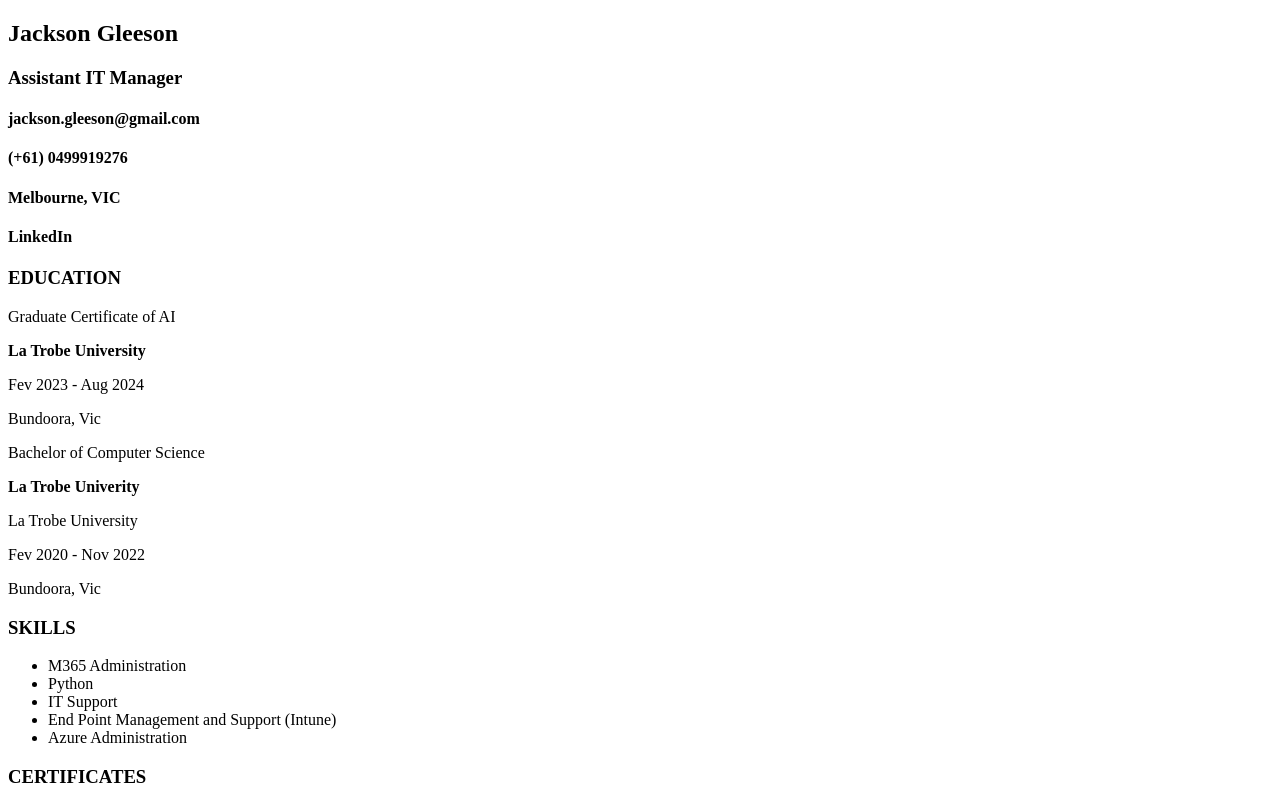
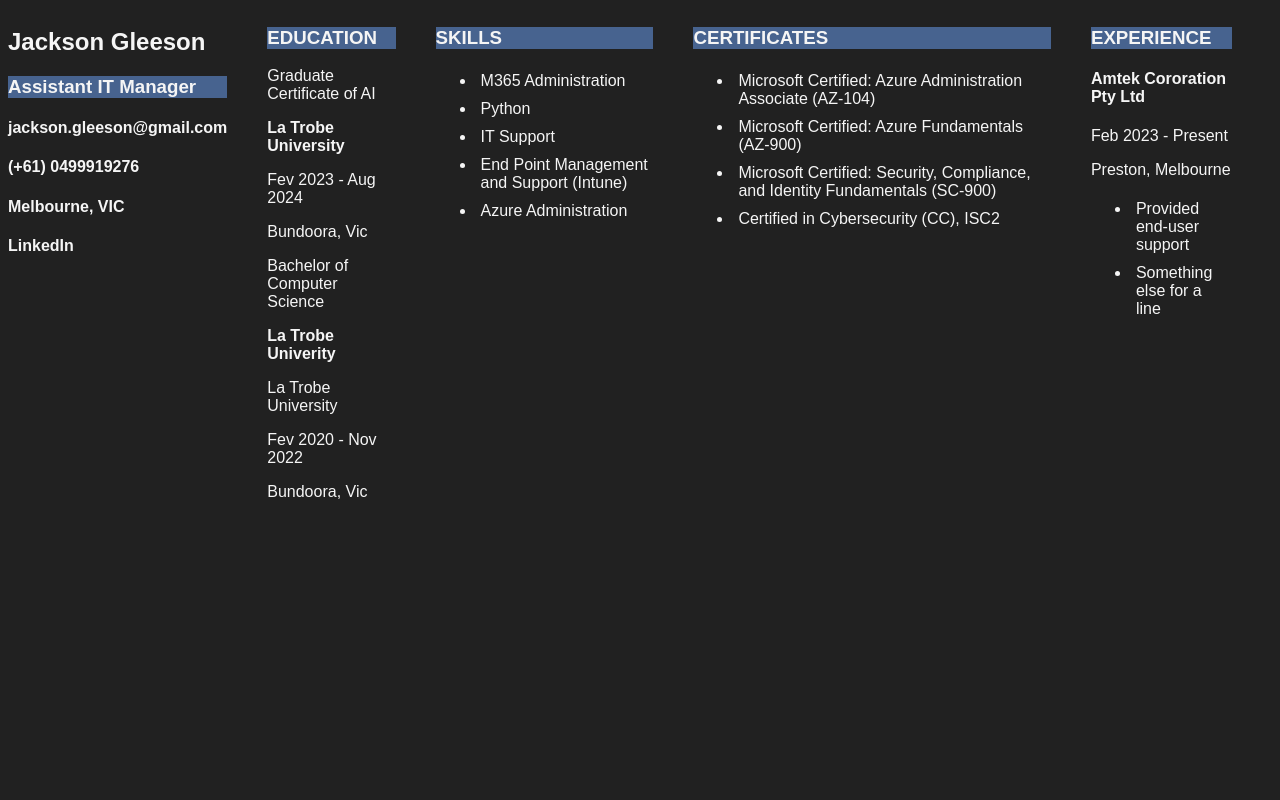
Before and after one commit to Electr0105/resume-website, a plain HTML site: page index.html in a window 1280 px wide. Shown: the top 800 px of the page. Drawn offline with Linux system fonts and the light colour scheme.

Commit message:
dark theme styling

```diff
--- a/css/styles.css
+++ b/css/styles.css
@@ -1,3 +1,20 @@
-body{
-  background-color: blue;
+* {
+  font-family: Arial;
+  background-color: #212121;
+  color: whitesmoke;
 }
+
+body {
+  display: flex;
+  justify-content: center;
+  gap: 40px;
+
+}
+
+h3 {
+  background-color: #47638f
+}
+
+li {
+  padding: 5px;
+}
--- a/index.html
+++ b/index.html
@@ -4,7 +4,7 @@
     <meta charset="UTF-8">
     <meta name="viewport" content="width=device-width, initial-scale=1">
     <title>Resume</title>
-    <link href="css/style.css" rel="stylesheet">
+    <link href="css/styles.css" rel="stylesheet" type="text/css"/>
   </head>
   <body>
     <div id="personal-info">
@@ -17,7 +17,7 @@
         <h4>LinkedIn</h4>
       </div>
     </div>
-    <div id="education-container">
+    <div class="education container">
       <h3>EDUCATION</h3>
       <p>Graduate Certificate of AI</p>
       <p><b>La Trobe University</b></p>
@@ -29,7 +29,7 @@
       <p>Fev 2020 - Nov 2022</p>
       <p>Bundoora, Vic</p>
     </div>
-    <div id="skills-container">
+    <div class="skills container">
       <h3>SKILLS</h3>
       <ul>
         <li>M365 Administration</li>
@@ -39,7 +39,7 @@
         <li>Azure Administration</li>
       </ul>
     </div>
-    <div id="certificates-container">
+    <div class="certificates container">
       <h3>CERTIFICATES</h3>
       <ul>
         <li>Microsoft Certified: Azure Administration Associate (AZ-104)</li>
@@ -48,14 +48,17 @@
         <li>Certified in Cybersecurity (CC), ISC2</li>
       </ul>
     </div>
-    <div id="experience-container">
+    <div class="experience container">
       <h3>EXPERIENCE</h3>
       <h4>Amtek Cororation Pty Ltd</h4>
       <p>Feb 2023 - Present</p>
       <p>Preston, Melbourne</p>
       <ul>
-	<li>Provided end-user support</li>
+        <li>Provided end-user support</li>
+        <li>Something else for a line</li>
       </ul>
     </div>
   </body>
+  <footer>
+  </footer>
 </html>
```
Also changed, not shown: testpage.html (added, +12 -0 lines).
